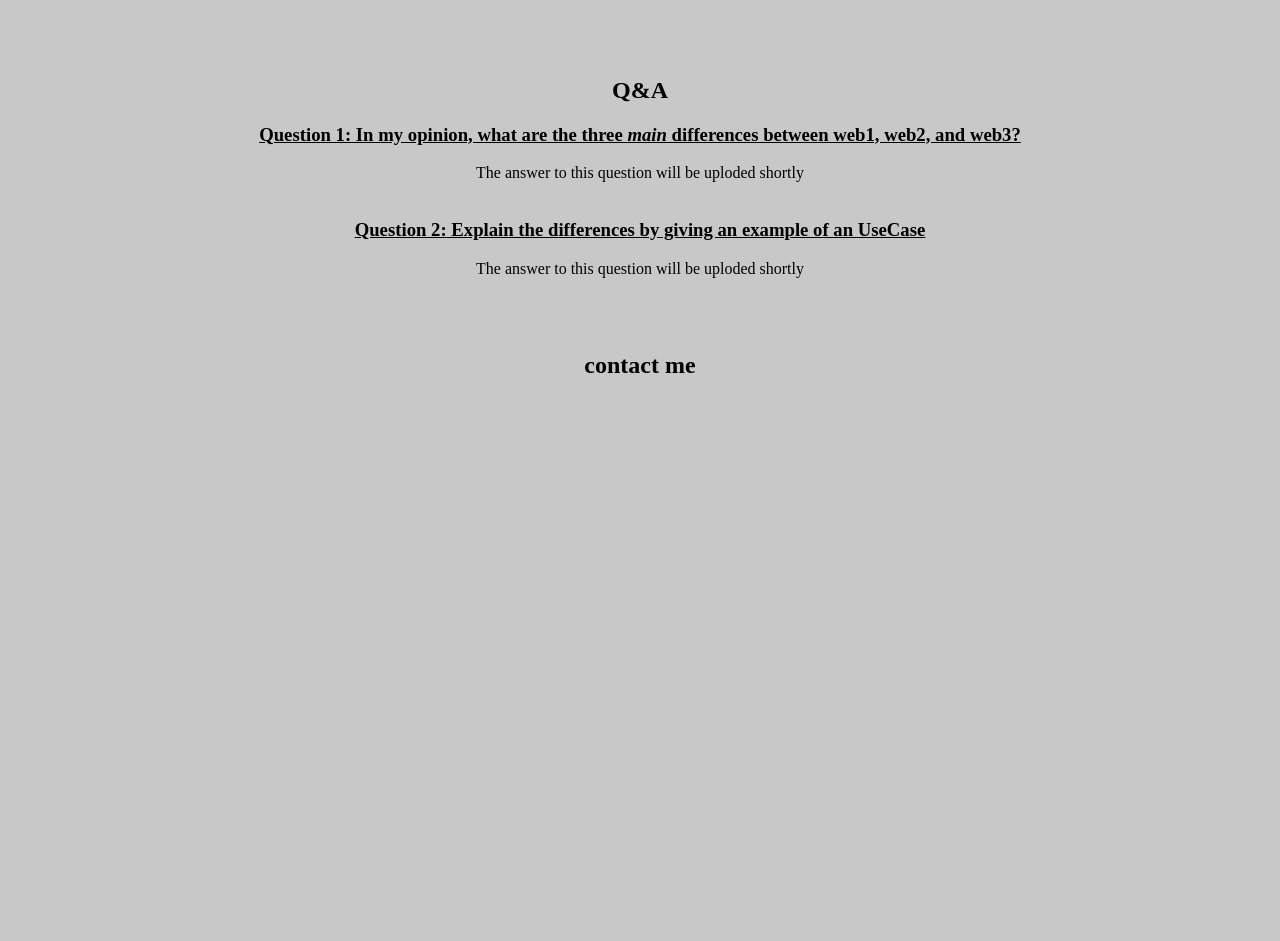
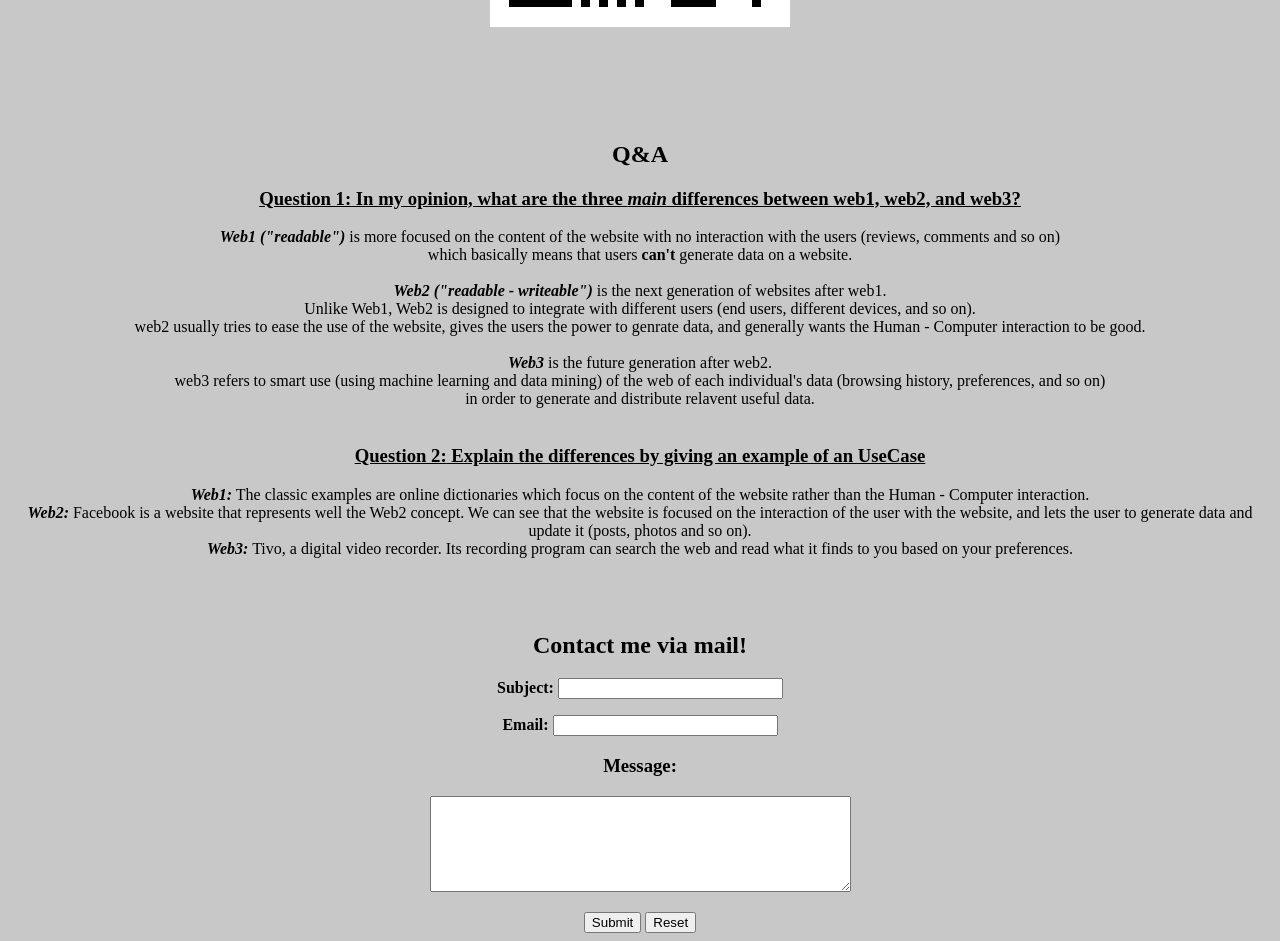
Before and after one commit to guys79/MeWebsite, a plain HTML site: page index.html in a window 1280 px wide. Shown: the part 2975-3916 px from the top of the page. Before the commit the page ends 3633 px from the top, so only its background shows below. Drawn offline with Linux system fonts and the light colour scheme.

Commit message:
Add files via upload

```diff
--- a/index.html
+++ b/index.html
@@ -82,6 +82,10 @@
     <br />
     <br />
     <br />
+    <iframe
+    src="https://www.facebook.com/plugins/like.php?href=https%3A%2F%2Fguys79.github.io%2FMeWebsite%2F&width=450&layout=standard&action=like&size=small&show_faces=true&share=true&height=80&appId=162117225506"
+    width="200" height="60" style="border:none;overflow:hidden" scrolling="no" frameborder="0" allowTransparency="true" allow="encrypted-media"></iframe>
+
   </section>
 
   <section id="qrcoder" class="section">
@@ -101,32 +105,57 @@
     <br/>
     <h1>Q&A</h1>
     <h3><u><b>Question 1:</b> In my opinion, what are the three <i>main</i> differences between web1, web2, and web3?</u></h3>
-    The answer to this question will be uploded shortly
+    <i><b>Web1 ("readable")</b></i> is more focused on the content of the website with no interaction with the users (reviews, comments and so on)
+    <br/>
+    which basically means that users <b>can't</b> generate data on a website.
+    <br/>
+    <br/>
+    <i><b>Web2 ("readable - writeable")</b></i> is the next generation of websites after web1.
+    <br/>
+    Unlike Web1, Web2 is designed to integrate with different users (end users, different devices, and so on).
+    <br/>
+    web2 usually tries to ease the use of the website, gives the users the power to genrate data, and generally wants the Human - Computer interaction to be good.
     <br />
     <br />
+    <i><b>Web3</b></i> is the future generation after web2.
+    <br/>
+    web3 refers to smart use (using machine learning and data mining) of the web of each individual's data (browsing history, preferences, and so on)
+    <br/>
+    in order to generate and distribute relavent useful data.
+    <br/>
+    <br/>
     <h3><u><b>Question 2:</b> Explain the differences by giving an example of an UseCase</u></h3>
-      The answer to this question will be uploded shortly
+    <i><b>Web1:</b></i> The classic examples are online dictionaries which focus on the content of the website rather than the Human - Computer interaction.
+    <br/>
+    <i><b>Web2:</b></i> Facebook is a website that represents well the Web2 concept. We can see that the website is focused on the interaction of the user with the website, and lets the user to generate data and update it (posts, photos and so on).
+    <br/>
+    <i><b>Web3:</b></i>  Tivo, a digital video recorder. Its recording program can search the web and read what it finds to you based on your preferences.
   </section>
 
   <section id="contact" class="section">
       <br />
       <br />
       <br />
-    <h1>contact me</h1>
-    <br />
-    <br />
-    <br />
-    <br />
-    <br />
-    <br />
-    <br />
-    <br />
-    <br />
-    <br />
-    <br />
-    <br />
-    <br />
-    <br />
+    <h1>Contact me via mail!</h1>
+      <form action="mailto:guysc@post.bgu.ac.il" method="post" enctype="text/plain">
+
+        <p><strong>Subject: </strong>
+          <input name="Subject" type="text" size="25" required>
+        </p>
+
+        <p><strong>Email:</strong>
+          <input name="Email" type="mail" size="25" required>
+        </p>
+
+        <p>
+        <h3>Message: </h3>
+
+
+        <textarea id= "textArea" name="comments" rows="6" cols="50" required></textarea>
+        </p>
+        <input type="submit" value="Submit">
+        <input type="reset" value="Reset">
+      </form>
   </section>
 
 
```
